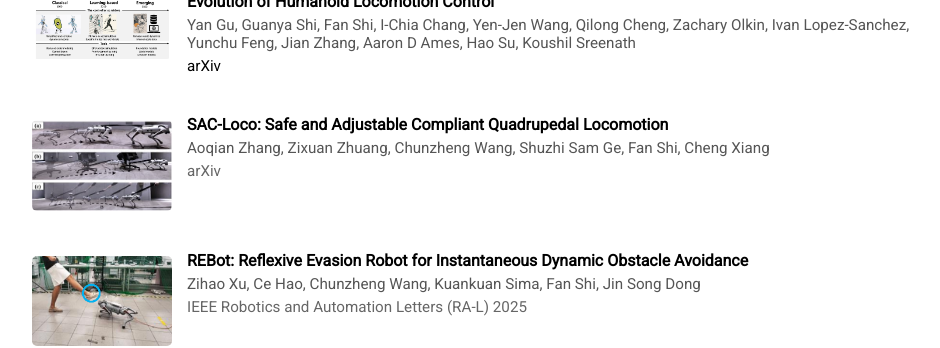
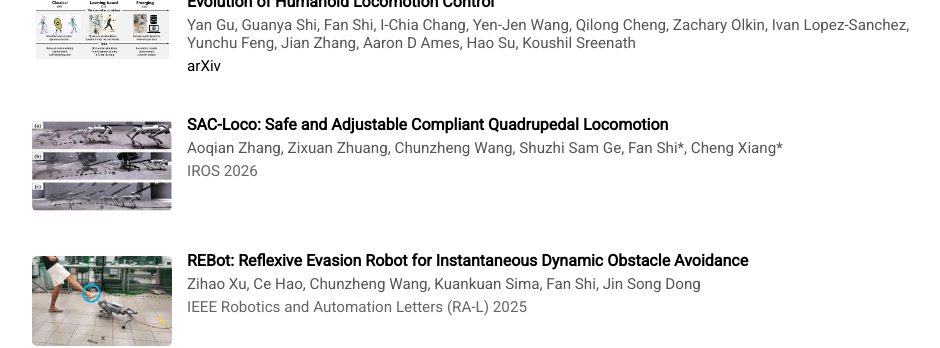
Before and after one commit to NUS-HcRL/nus-hcrl.github.io, a Jekyll site: the page built from pages/research.md, in a window 1280 px wide and 900 px high, scrolled down 632 px, cut to the strip 121-469 px from the top of the window. Shown: the whole strip, without its empty margins (158-1098 px from the left). Built offline with Jekyll 4.4.1, drawn with Linux system fonts in a browser that asks for light colours; nearby versions of some CDN libraries.

Commit message:
Update publication details for SAC-Loco paper

```diff
--- a/pages/research.md
+++ b/pages/research.md
@@ -85,8 +85,8 @@ permalink: /research
         </div>
         <div class="publication-info">
             <div class="publication-title">SAC-Loco: Safe and Adjustable Compliant Quadrupedal Locomotion</div>
-            <div class="publication-authors">Aoqian Zhang, Zixuan Zhuang, Chunzheng Wang, Shuzhi Sam Ge, Fan Shi, Cheng Xiang</div>
-            <div class="publication-venue">arXiv</div>
+            <div class="publication-authors">Aoqian Zhang, Zixuan Zhuang, Chunzheng Wang, Shuzhi Sam Ge, Fan Shi*, Cheng Xiang*</div>
+            <div class="publication-venue">IROS 2026</div>
         </div>
 </div>
 <div class="publications-list">
```
